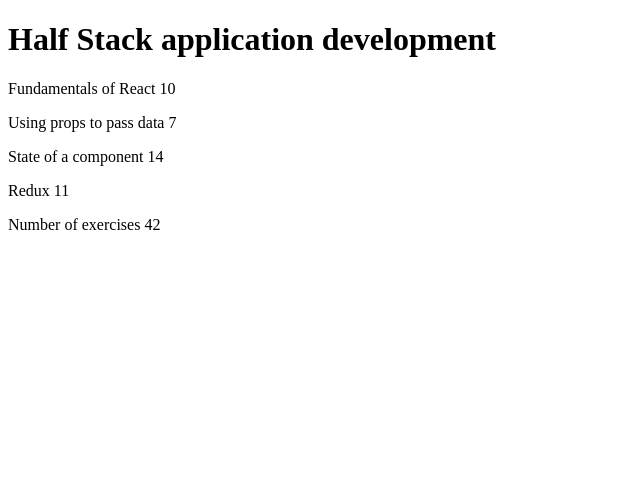
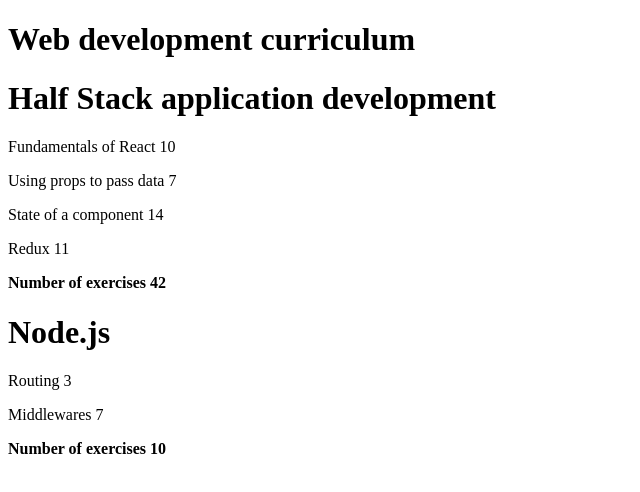
Before and after one commit to henrique-lh/FullStackOpenExercises, a React (Vite) app: page / in a window 1280 px wide. Shown: the top 492 px of the page, without its empty margins (0-640 px from the left). Built offline with nearby package versions, Linux system fonts and the light colour scheme.

Commit message:
- exercise 2.4

```diff
--- a/src/App.jsx
+++ b/src/App.jsx
@@ -1,28 +1,61 @@
 import Course  from './components/Course'
 
 const App = () => {
-    const course = {
+    const courses = [
+        {
             name: 'Half Stack application development',
+            id: 1,
             parts: [
                 {
                     name: 'Fundamentals of React',
-                exercises: 10
+                    exercises: 10,
+                    id: 1
                 },
                 {
                     name: 'Using props to pass data',
-                exercises: 7
+                    exercises: 7,
+                    id: 2
                 },
                 {
                     name: 'State of a component',
-                exercises: 14
+                    exercises: 14,
+                    id: 3
                 },
                 {
                     name: 'Redux',
-                exercises: 11
+                    exercises: 11,
+                    id: 4
+                }
+            ]
+        },
+        {
+            name: 'Node.js',
+            id: 2,
+            parts: [
+                {
+                    name: 'Routing',
+                    exercises: 3,
+                    id: 1
+                },
+                {
+                    name: 'Middlewares',
+                    exercises: 7,
+                    id: 2
                 }
             ]
         }
-    return <Course course={course} />
+    ]
+    return (
+        <div>
+            <h1>Web development curriculum</h1>
+            <div>
+                {courses.map(course => (
+                    <Course course={course} key={course.id} />
+                ))}
+            </div>
+        </div>
+
+    )
 }
 
 export default App
--- a/src/components/Course.jsx
+++ b/src/components/Course.jsx
@@ -34,7 +34,7 @@
     }, 0)
     return (
         <div>
-            <p>Number of exercises {sum}</p>
+            <p><strong>Number of exercises {sum}</strong></p>
         </div>
     )
 }
```
Lines whose indentation alone changed are shown as unchanged.
